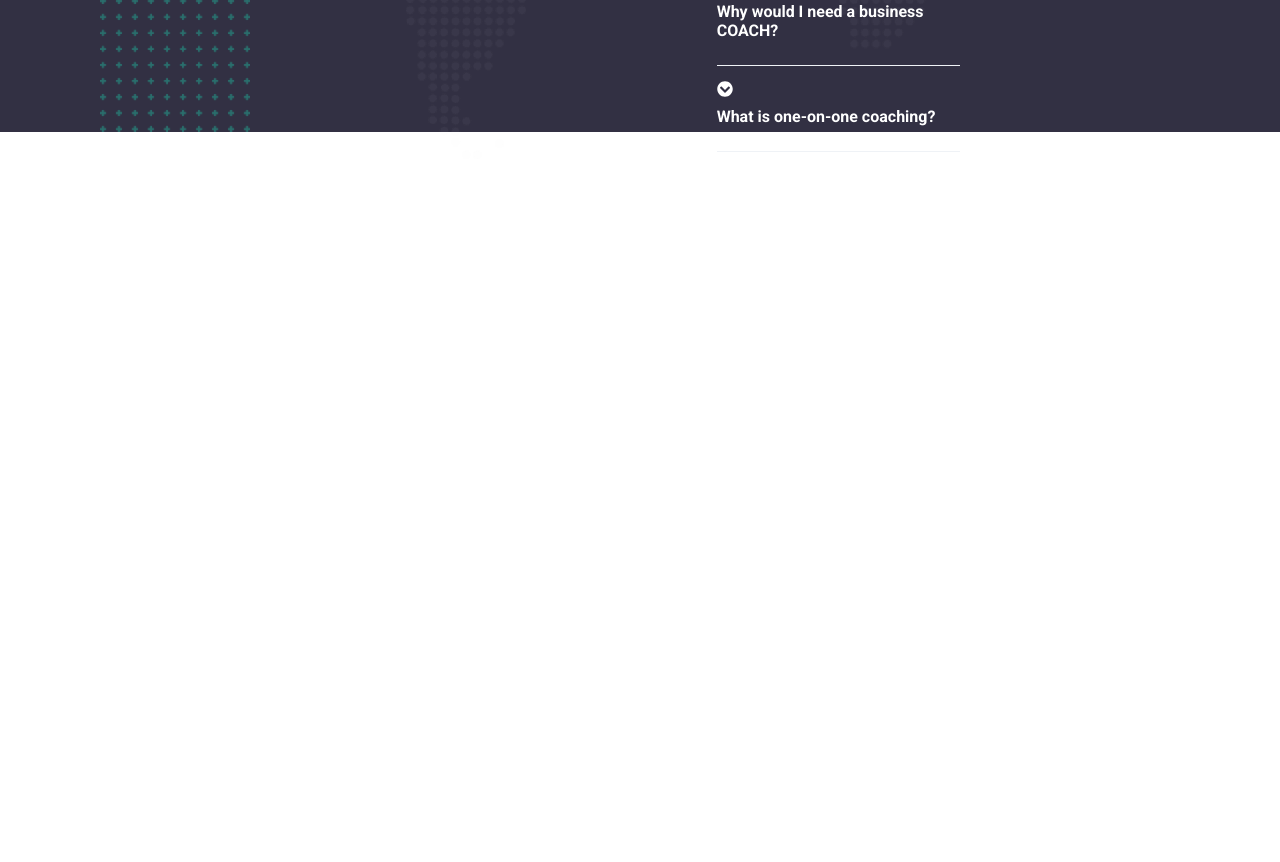
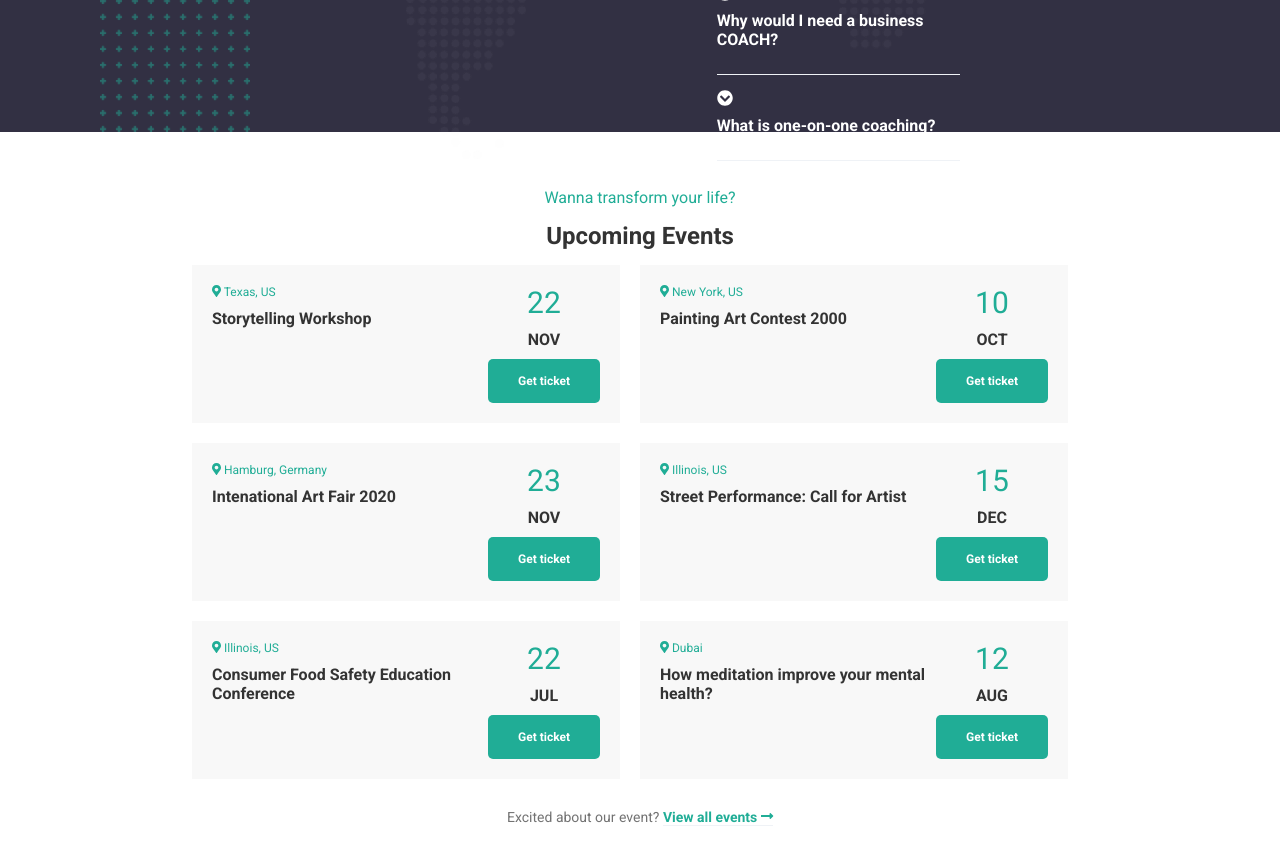
Before and after one commit to MarcoPorcaro1987/proj-html-vuejs, a Vue app: page / in a window 1280 px wide. Shown: the part 2860-3722 px from the top of the page. Before the commit the page ends 3019 px from the top, so only its background shows below. Built offline with nearby package versions, Linux system fonts and the light colour scheme.

Commit message:
Add Events Section

```diff
--- a/src/assets/style/variables.scss
+++ b/src/assets/style/variables.scss
@@ -1,6 +1,7 @@
 // Colors
 $mainColor : #3f3a64;
 $secondaryColor : #eff2f6;
+$bgColor: #f8f8f8;
 $titleColor: #333333;
 $specialColor: #20ad96;
 $pColor: #727272;
--- a/src/components/Courses.vue
+++ b/src/components/Courses.vue
@@ -120,7 +120,7 @@ h2 {
 
 //Services Section
 .services {
-  background-color: $secondaryColor;
+  background-color: $bgColor;
   text-align: center;
   padding: 2.5rem 0;
   .services-cont {
@@ -138,7 +138,7 @@ h2 {
         background-color: white;
         line-height: 2;
         padding: 0.625rem 1.25rem;
-        border-bottom: 0.0625rem solid $secondaryColor;
+        border-bottom: 0.0625rem solid $bgColor;
       }
       .discover-text {
         justify-content: center;
--- /dev/null
+++ b/src/components/Events.vue
@@ -0,0 +1,123 @@
+<template>
+  <section class="events">
+    <p class="special-color">Wanna transform your life?</p>
+    <h2>Upcoming Events</h2>
+    <div class="mid-container">
+      <div class="events-cont" v-for="(event, index) in events" :key="index">
+        <div class="event">
+          <p class="special-color location">
+            <i class="fas fa-map-marker-alt"></i> {{ event.location }}
+          </p>
+          <p class="event-title">{{ event.title }}</p>
+        </div>
+        <div class="event-date">
+          <p class="special-color event-day">{{ event.day }}</p>
+          <p class="event-month">{{ event.month }}</p>
+          <div class="btn-common">Get ticket</div>
+        </div>
+      </div>
+    </div>
+    <p class="p-text">Excited about our event? <span class="special-color">View all events <i class="fas fa-long-arrow-alt-right"></i
+          ></span></p>
+  </section>
+</template>
+
+<script>
+export default {
+  name: "Events",
+  data() {
+    return {
+      events: [
+        {
+          location: "Texas, US",
+          title: "Storytelling Workshop",
+          day: "22",
+          month: "NOV",
+        },
+        {
+          location: "New York, US",
+          title: "Painting Art Contest 2000",
+          day: "10",
+          month: "OCT",
+        },
+        {
+          location: "Hamburg, Germany",
+          title: "Intenational Art Fair 2020",
+          day: "23",
+          month: "NOV",
+        },
+        {
+          location: "Illinois, US",
+          title: "Street Performance: Call for Artist",
+          day: "15",
+          month: "DEC",
+        },
+        {
+          location: "Illinois, US",
+          title: "Consumer Food Safety Education Conference",
+          day: "22",
+          month: "JUL",
+        },
+        {
+          location: "Dubai",
+          title: "How meditation improve your mental health?",
+          day: "12",
+          month: "AUG",
+        },
+      ],
+    };
+  },
+};
+</script>
+
+<style lang="scss" scoped>
+@import "../assets/style/variables.scss";
+.events {
+  padding: 3.5rem 0;
+  text-align: center;
+  h2 {
+    margin: 0.9375rem;
+  }
+  .mid-container {
+    display: flex;
+    flex-wrap: wrap;
+    gap: 1.25rem;
+    .events-cont {
+      width: calc(50% - 1.25rem);
+      padding: 1.25rem;
+      background-color: $bgColor;
+      display: flex;
+      justify-content: space-between;
+      .event {
+        text-align: left;
+        width: 69%;
+        .location {
+          font-size: 0.75rem;
+          margin-bottom: 0.625rem;
+        }
+        .event-title {
+          color: $titleColor;
+          font-weight: bold;
+        }
+      }
+      .event-date {
+        .event-day {
+          font-size: 1.875rem;
+        }
+        .event-month {
+          margin: 0.625rem 0;
+          color: $titleColor;
+          font-weight: bold;
+        }
+      }
+    }
+  }
+  .p-text{
+      margin-top: 1.875rem;
+      span{
+          font-weight: bold;
+          border-bottom: .0625rem solid $secondaryColor;
+      }
+  }
+}
+</style>
--- a/src/components/FAQ.vue
+++ b/src/components/FAQ.vue
@@ -48,7 +48,7 @@ export default {
         {
           question: "How can we help?",
           answer:
-            "How many courses you've been on, using however many techniques and methods. Unless you've come to realize the value of mindset, then you've yet to undestand how success comes. With everypnw else's mindset involved impacting too. Hence why business coaching is so crucial for success.",
+            "How many courses you've been on, using however many techniques and methods. Unless you've come to realize the value of mindset, then you've yet to undestand how success comes. With everyone else's mindset involved impacting too. Hence why business coaching is so crucial for success.",
         },
         {
           question: "Why would I need a business COACH?",
@@ -122,6 +122,9 @@ export default {
               margin: .625rem 0;
               color: white;
           }
+          p{
+              margin-left: 1.625rem;
+          }
       }
     }
   }
--- a/src/components/Main.vue
+++ b/src/components/Main.vue
@@ -4,6 +4,7 @@
     <Mission />
     <Courses />
     <FAQ />
+    <Events />
   </main>
 </template>
 
@@ -12,6 +13,7 @@ import Hero from "./Hero.vue";
 import Mission from "./Mission.vue";
 import Courses from "./Courses.vue";
 import FAQ from "./FAQ.vue";
+import Events from "./Events.vue"
 
 export default {
   name: "Main",
@@ -21,6 +23,7 @@ export default {
     Mission,
     Courses,
     FAQ,
+    Events,
   },
 };
 </script>
```
Also changed, not shown: 1 other file (tests, documents, lock files or other folders).
